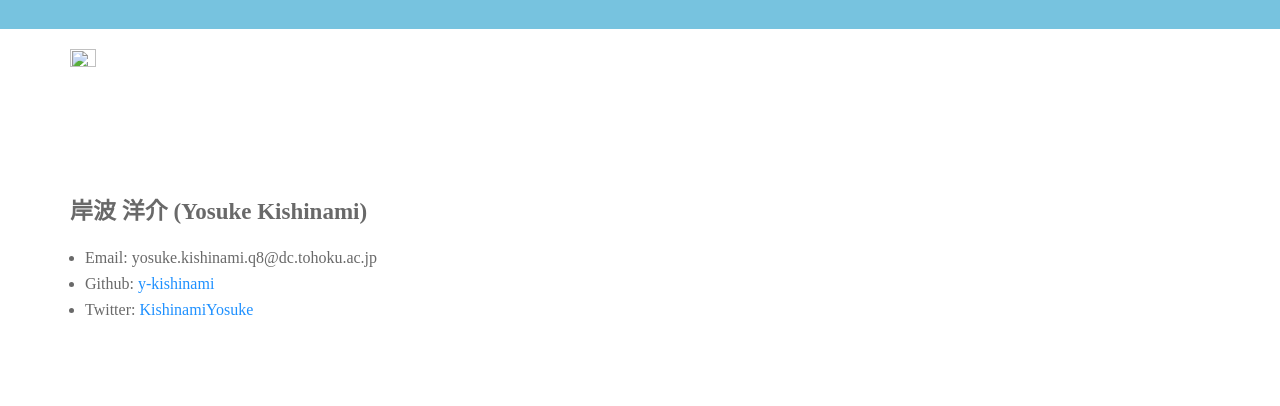
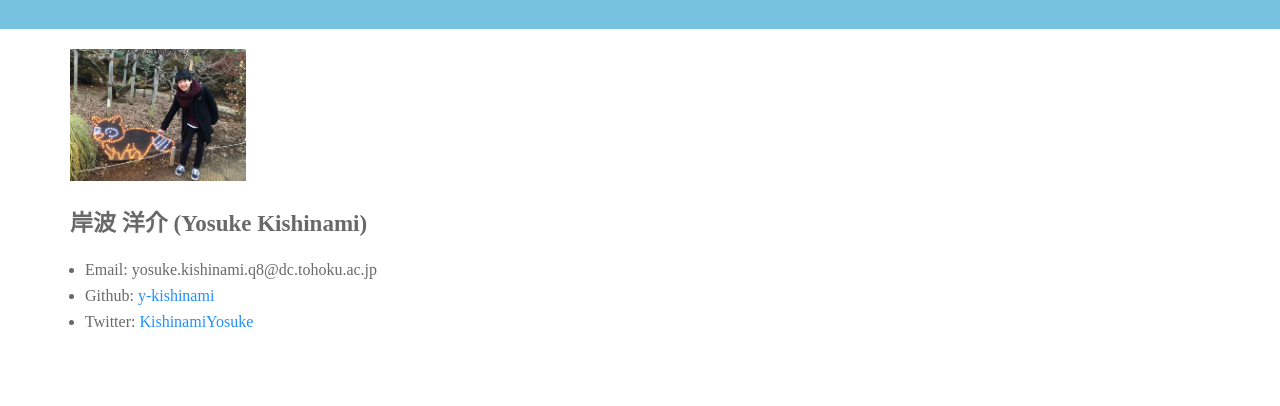
Before and after one commit to y-kishinami/y-kishinami.github.io, a plain HTML site: page index.html in a window 1280 px wide. Shown: the part 51-457 px from the top of the page. Drawn offline with Linux system fonts and the light colour scheme.

Commit message:
Update index.html

```diff
--- a/index.html
+++ b/index.html
@@ -12,7 +12,7 @@
 
     <div class="profile_img">
     <figure id="prof_fig">
-        <img src="profile_img.jpg" width=15% height=auto>
+        <img src="IMG_5489.jpeg" width=15% height=auto>
     </figure>
     </div>
 
```
